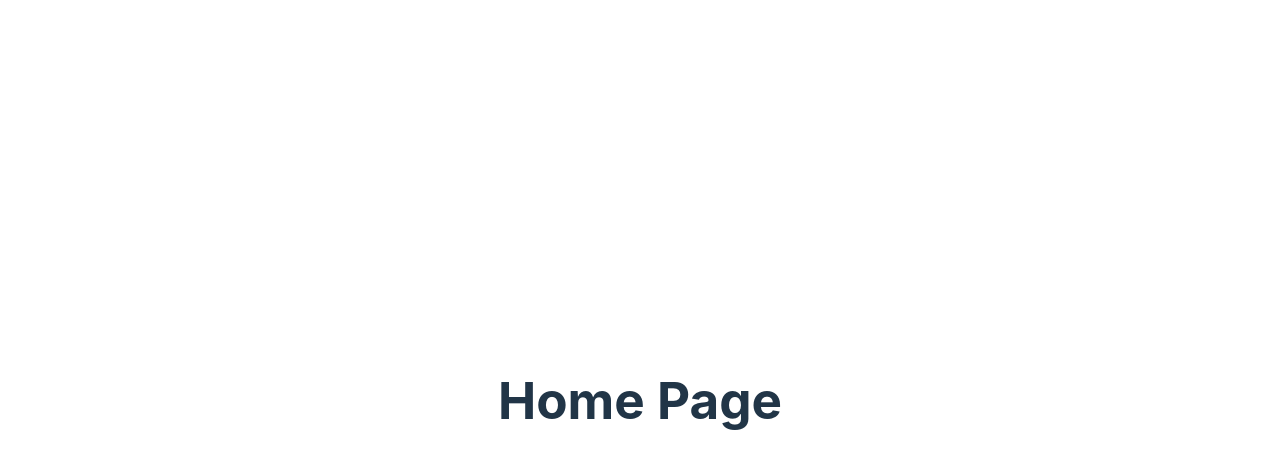
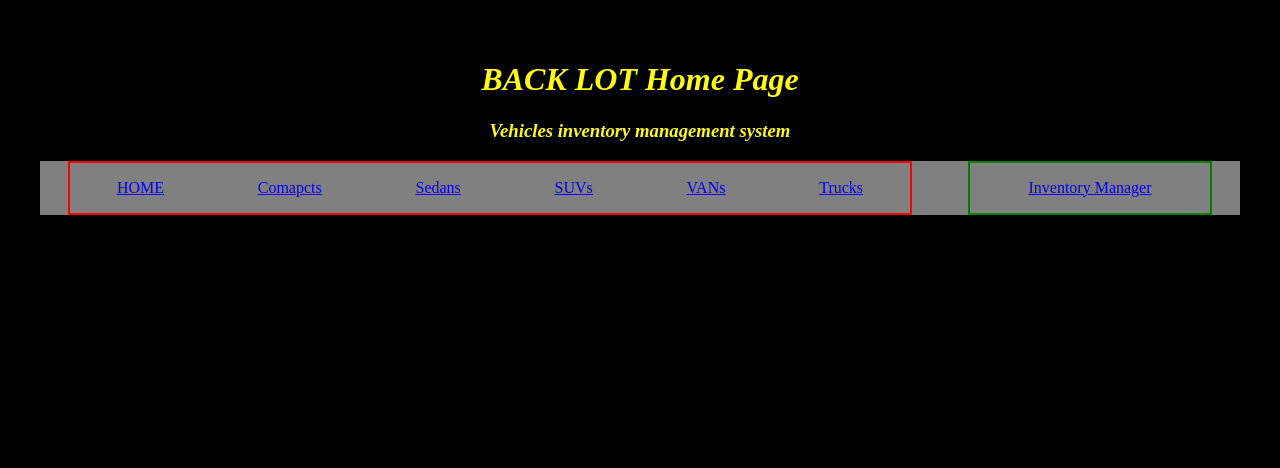
Before and after one commit to Alanimustafa/dot-auction-FR-end, a React (Vite) app: page / in a window 1280 px wide. Shown: the top 468 px of the page. Built offline with nearby package versions, Linux system fonts and the light colour scheme.

Commit message:
Navigation Bar has been created

```diff
--- a/src/Components/Nav.jsx
+++ b/src/Components/Nav.jsx
@@ -0,0 +1,55 @@
+import { Link } from "react-router-dom";
+import "./Styles/Nav.css"
+
+function Nav () {
+    return (
+        <>
+        <div className="NavigationBar">
+            <nav className="NavMainContainer">
+
+                {/* HOME Page Navegation Link */}
+                <Link className="NavLink" to="/">
+                    <p>HOME</p>
+                </Link>
+
+                {/* Compact Vehicles Page Navegation Link */}
+                <Link className="NavLink" to="/compacts">
+                    <p>Comapcts</p>
+                </Link>
+
+                {/* Sedan Vehicles Page Navegation Link */}
+                <Link className="NavLink" to="/sedans">
+                    <p>Sedans</p>
+                </Link>
+
+                {/* SUV Vehicles Page Navegation Link */}
+                <Link className="NavLink" to="/suvs">
+                    <p>SUVs</p>
+                </Link>
+
+                {/* VAN Vehicles Page Navegation Link */}
+                <Link className="NavLink" to="/vans">
+                    <p>VANs</p>
+                </Link>
+
+                {/* Truck Vehicles Page Navegation Link */}
+                <Link className="NavLink" to="/trucks">
+                    <p>Trucks</p>
+                </Link>
+            </nav>
+
+            <nav className="InventoryManager">
+                <Link className="NavLink" to="inventory">
+                    <p>Inventory Manager</p>
+                </Link>
+            </nav>
+        </div>
+
+
+
+
+        </>
+    )
+}
+
+export default Nav;
--- a/src/Components/Styles/Nav.css
+++ b/src/Components/Styles/Nav.css
@@ -0,0 +1,19 @@
+.NavigationBar {
+    background-color: gray;
+    display: flex;
+    justify-content: space-around;
+}
+
+.NavMainContainer {
+    display: flex;
+    border: red solid 2px;
+    width: 70%;
+    justify-content: space-around;
+}
+
+.InventoryManager {
+    display: flex;
+    border: green solid 2px;
+    width: 20%;
+    justify-content: space-around;
+}
--- a/src/Pages/Compacts.jsx
+++ b/src/Pages/Compacts.jsx
@@ -4,7 +4,7 @@ import axios from "axios";
 function Compacts () {
     return (
         <>
-        <h1>Compact Vehicles Page</h1>
+        <h1 className="logoHeader">Compact Vehicles Page</h1>
         </>
     )
 }
--- a/src/Pages/Home.jsx
+++ b/src/Pages/Home.jsx
@@ -1,5 +1,7 @@
 import { useState, useEffect } from "react";
 import axios from "axios";
+import "./Styles/Pages.css"
+import Nav from "../Components/Nav";
 
 function Home () {
     const [vehicles, setVehicles] = useState([])
@@ -14,7 +16,9 @@ function Home () {
     },[])
     return (
         <>
-        <h1>Home Page</h1>
+            <h1 className="logoHeader">BACK LOT Home Page</h1>
+            <h3 className="logoHeader">Vehicles inventory management system</h3>
+            <Nav></Nav>
         </>
     )
 }
--- a/src/Pages/Sedans.jsx
+++ b/src/Pages/Sedans.jsx
@@ -4,7 +4,7 @@ import axios from "axios";
 function Sedans () {
     return (
         <>
-        <h1>Sedan Vehicles Page</h1>
+        <h1 className="logoHeader" >Sedan Vehicles Page</h1>
         </>
     )
 }
--- a/src/Pages/Styles/Pages.css
+++ b/src/Pages/Styles/Pages.css
@@ -0,0 +1,8 @@
+body {
+    background-color: black;
+}
+
+.logoHeader {
+    color: yellow;
+    font-style: italic;
+}
--- a/src/Pages/Suvs.jsx
+++ b/src/Pages/Suvs.jsx
@@ -4,7 +4,7 @@ import axios from "axios";
 function Suvs () {
     return (
         <>
-        <h1>SUV Vehicles Page</h1>
+        <h1 className="logoHeader">SUV Vehicles Page</h1>
         </>
     )
 }
--- a/src/Pages/Trucks.jsx
+++ b/src/Pages/Trucks.jsx
@@ -4,7 +4,7 @@ import axios from "axios";
 function Trucks () {
     return (
         <>
-        <h1>Truck Vehicles Page</h1>
+        <h1 className="logoHeader">Truck Vehicles Page</h1>
         </>
     )
 }
--- a/src/Pages/Vans.jsx
+++ b/src/Pages/Vans.jsx
@@ -4,7 +4,7 @@ import axios from "axios";
 function Vans () {
     return (
         <>
-        <h1>VAN Vehicles Page</h1>
+        <h1 className="logoHeader">VAN Vehicles Page</h1>
         </>
     )
 }
--- a/src/main.jsx
+++ b/src/main.jsx
@@ -1,7 +1,7 @@
 import { StrictMode } from 'react'
 import { createRoot } from 'react-dom/client'
 import { BrowserRouter as Router, Routes, Route } from 'react-router-dom'
-import './index.css'
+// import './index.css'
 import App from './App.jsx'
 
 // Routes Modules Imports
@@ -33,11 +33,13 @@ createRoot(document.getElementById('root')).render(
         <Route path="/suvs" element={<Suvs />}></Route>
 
 
+        {/* VAN Vehicles Route */}
+        <Route path="/vans" element={<Vans />}></Route>
+
+
         {/* Trucks Vehicles Route */}
         <Route path="/trucks" element={<Trucks />}></Route>
 
-        {/* VAN Vehicles Route */}
-        <Route path="/vans" element={<Vans />}></Route>
 
         {/* Inventory Manager Route */}
         <Route path="/inventory" element={<Inventory />}></Route>
```
